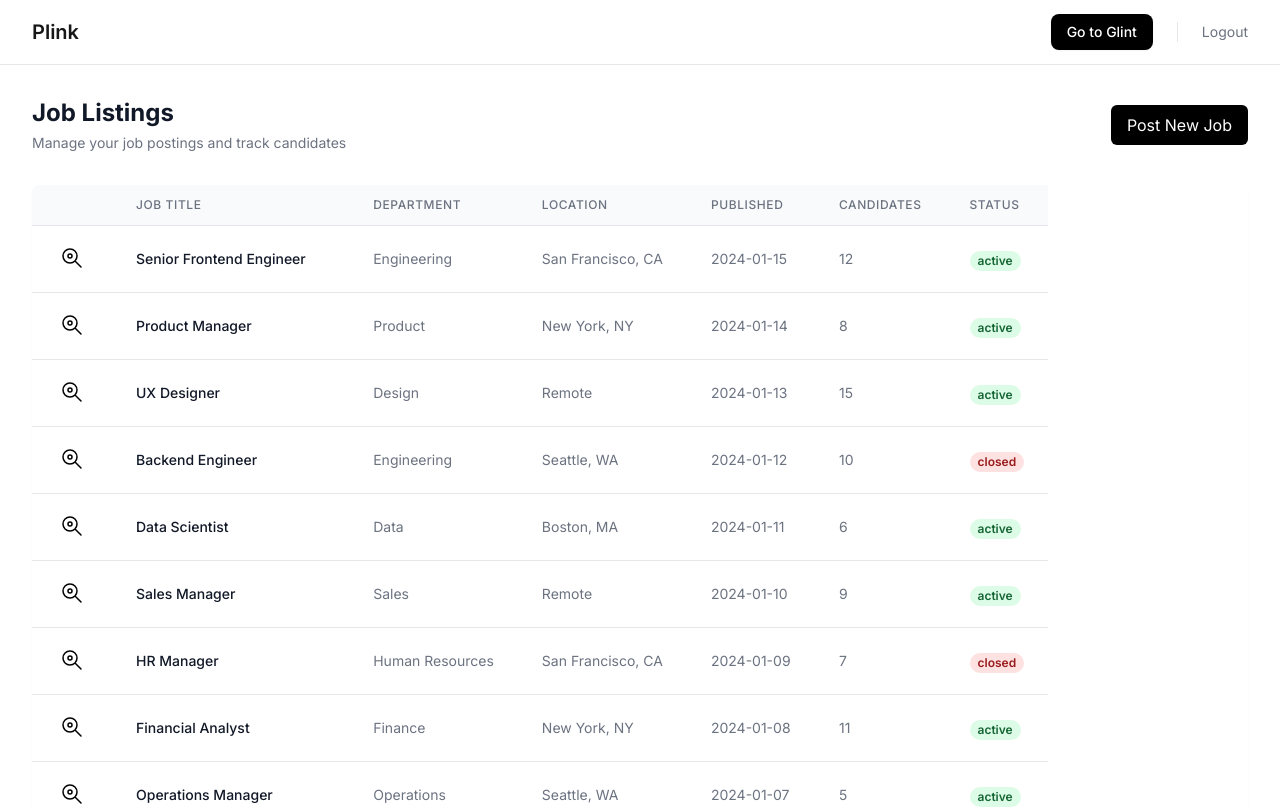
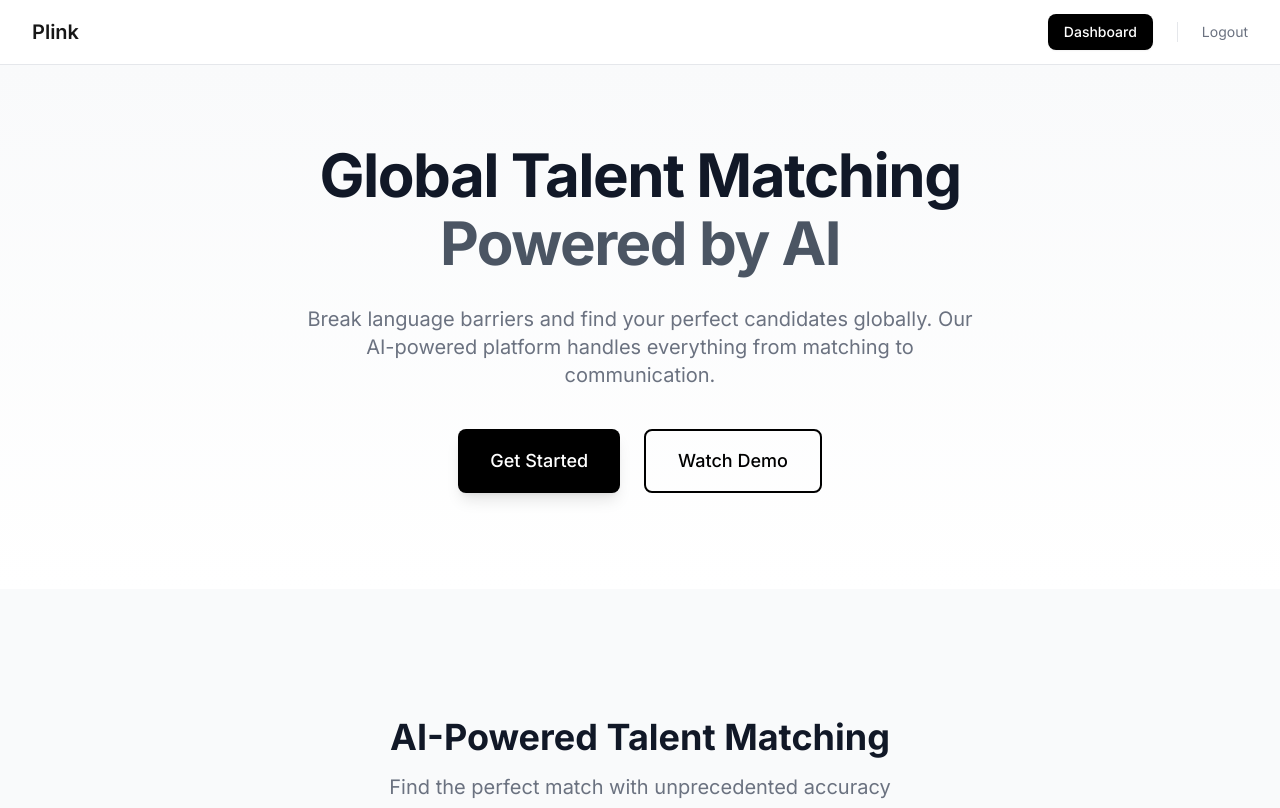
Before and after one commit to BobbyWang0120/glint_windsurf, a Next.js app: page / in a window 1280 px wide. Shown: the top 808 px of the page. Built offline with nearby package versions, Linux system fonts and the light colour scheme; sample sign-in values are in the browser's storage.

Commit message:
修改主页跳转逻辑，将导航栏按钮文本改为“Dashboard”

```diff
--- a/src/app/components/Navbar.tsx
+++ b/src/app/components/Navbar.tsx
@@ -41,7 +41,7 @@ export default function Navbar() {
                       href="/jobs"
                       className="px-4 py-2 bg-black text-white text-sm font-medium rounded-lg hover:bg-gray-800 transition-all transform hover:scale-105 duration-200 shadow-sm"
                     >
-                      Go to Glint
+                      Dashboard
                     </Link>
                   ) : (
                     <span className="text-sm font-medium text-gray-700">Welcome, Glint</span>
--- a/src/app/page.tsx
+++ b/src/app/page.tsx
@@ -182,10 +182,6 @@ export default function Home() {
       }
     };
   }, [currentLiveIndex]);
-
-  if (isLoggedIn) {
-    return <JobListings />;
-  }
 
   return (
     <div className="bg-white">
```
